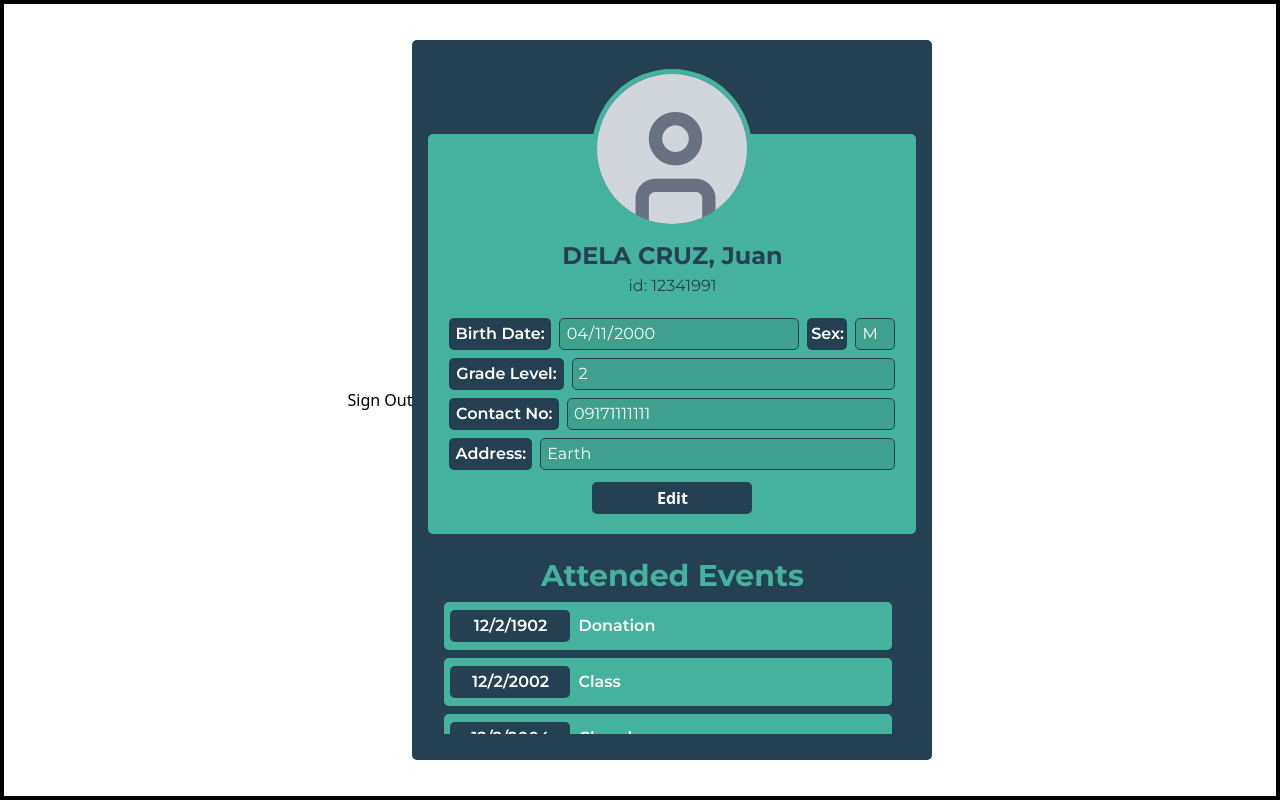
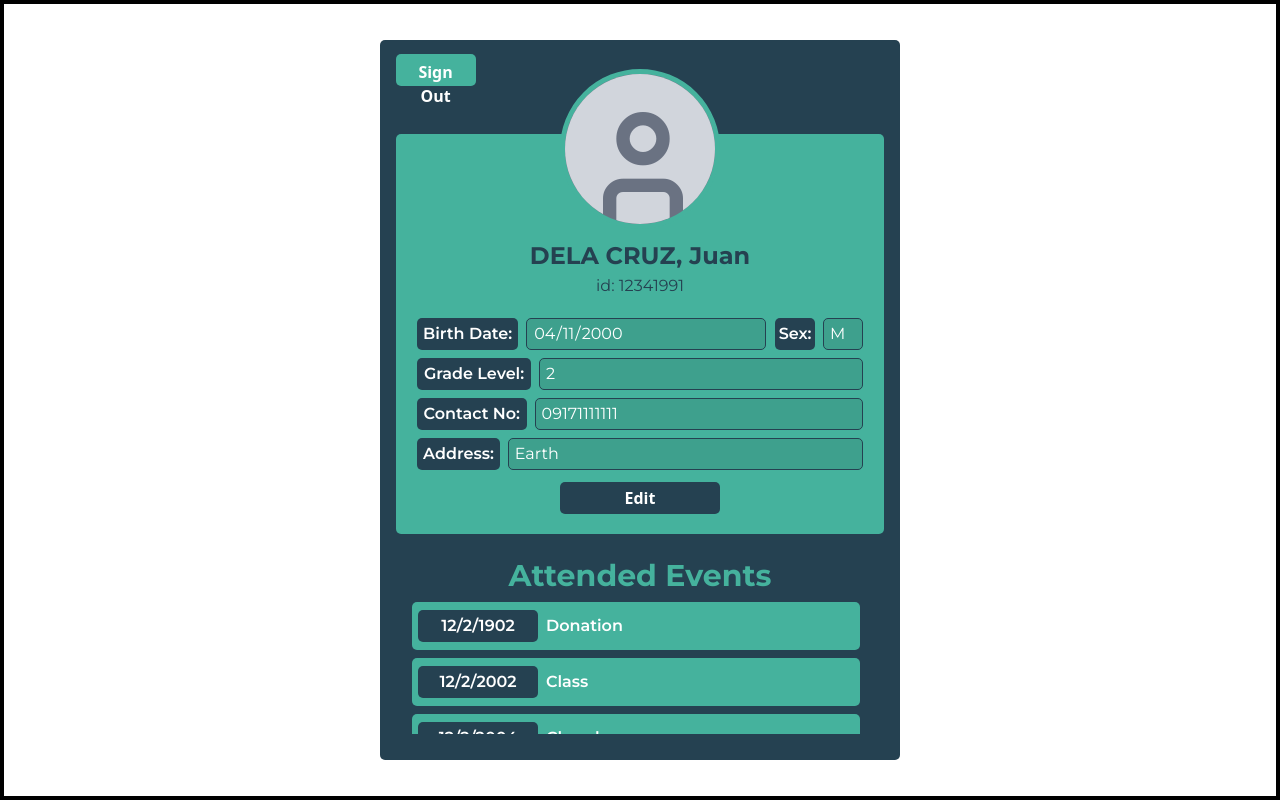
Before and after one commit to Parum-Lucis/csswengS16chai, a React (Vite) app: page /ProfileDetails in a window 1280 px wide. Built offline with nearby package versions, Linux system fonts and the light colour scheme; no server answers; sample sign-in values are in the browser's storage.

Commit message:
styling for sign out button

```diff
--- a/src/routes/ProfileDetails.tsx
+++ b/src/routes/ProfileDetails.tsx
@@ -43,10 +43,6 @@ function ProfileDetails() {
 
   return (
     <div className="h-[100vh] flex items-center justify-center border-4">
-      <button onClick={ () => {
-        auth.signOut();
-        navigate("/");
-      }}>Sign Out</button>
       <div
         className={`relative overflow-hidden flex  items-center justify-center w-[65vh] ${
           isStudent ? "h-[90vh]" : "h-[70vh]"
@@ -55,6 +51,15 @@ function ProfileDetails() {
         <div className="z-1 overflow-hidden bg-gray-500 w-[20vh] h-[20vh] absolute top-[4%] border-5 border-[#45B29D] rounded-full">
           <i className="relative right-0.5 bottom-6 text-[20vh] text-gray-300 fi fi-ss-circle-user"></i>
         </div>
+        <button
+          onClick={ () => {
+          auth.signOut();
+          navigate("/");
+          }}
+          className="absolute z-1 left-[3%] top-[2%] h-[4vh] text-[2vh] justify-center items-center bg-[#45B29D] text-white p-1.5 rounded-[5px] w-[10vh] m-auto font-semibold duration-500 hover:bg-[#45b29c8a]"
+        >
+            Sign Out
+        </button>
         <div className="z-0 flex flex-col relative top-[7%]">
           <div className="flex flex-col w-[61vh] h-[50vh]  overflow-hidden bg-[#45B29D] rounded-[5px] p-[9px] pt-20 ">
             <h3 className="text-[#254151] mt-6 flex text-[3vh] justify-center font-[Montserrat] font-bold">
```
